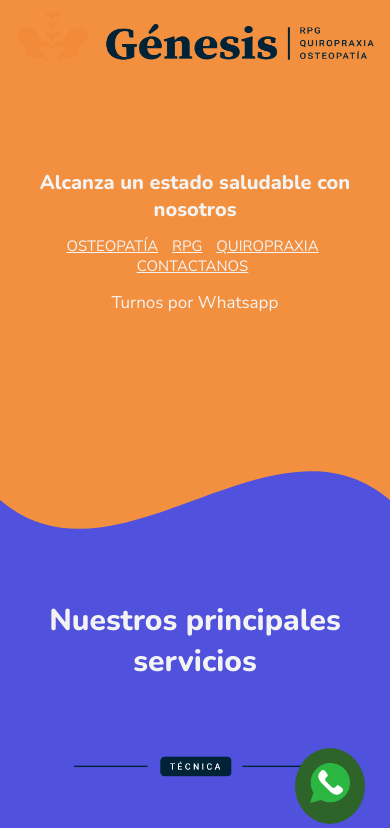
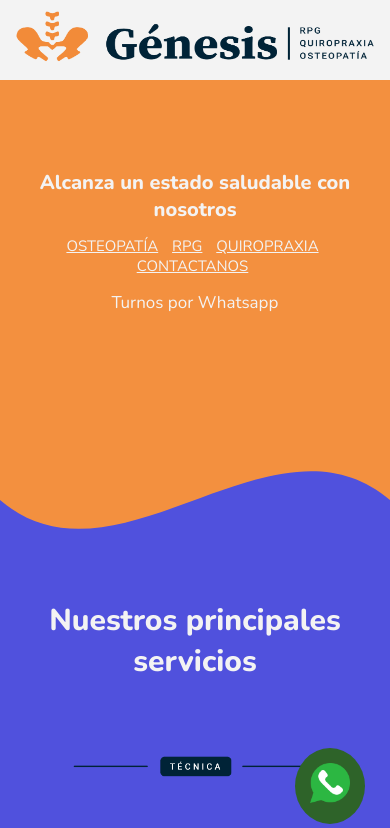
Before and after one commit to tomaslami/Genesis, a plain HTML site: page index.html in a window 390 px wide. Shown: the top 828 px of the page. Drawn offline with nearby package versions, Linux system fonts and the light colour scheme.

Commit message:
Update estilo.css

```diff
--- a/estilo.css
+++ b/estilo.css
@@ -409,6 +409,7 @@ footer {
         .icono-rp {
             width: 100%;
             height: 80px;
+            background-color: #f3f3f3;
         }
 
         /* Service */
```
